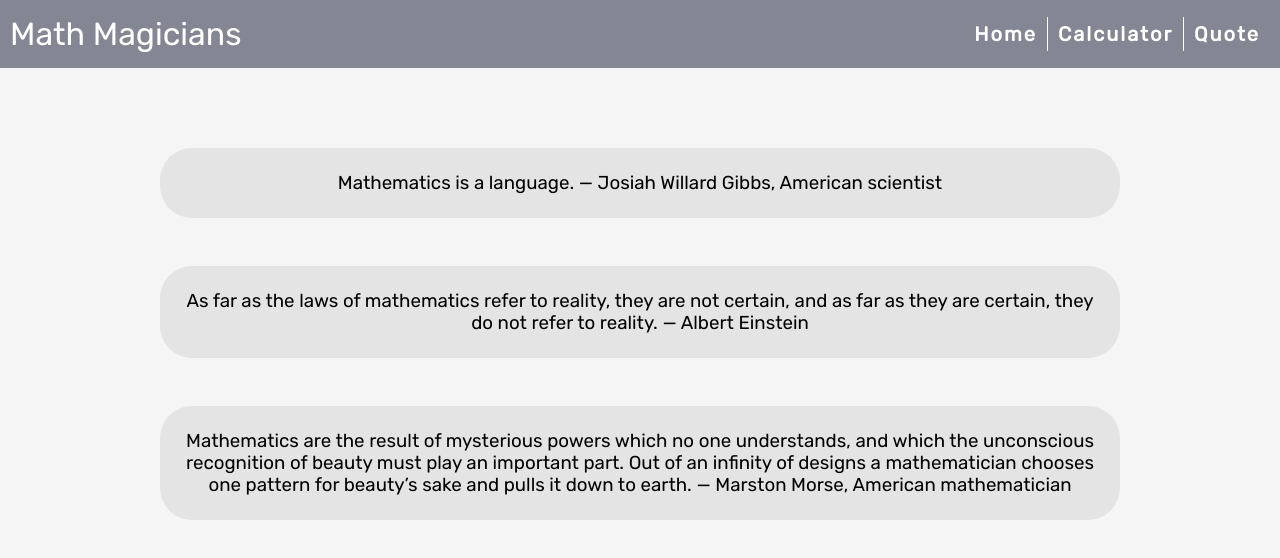
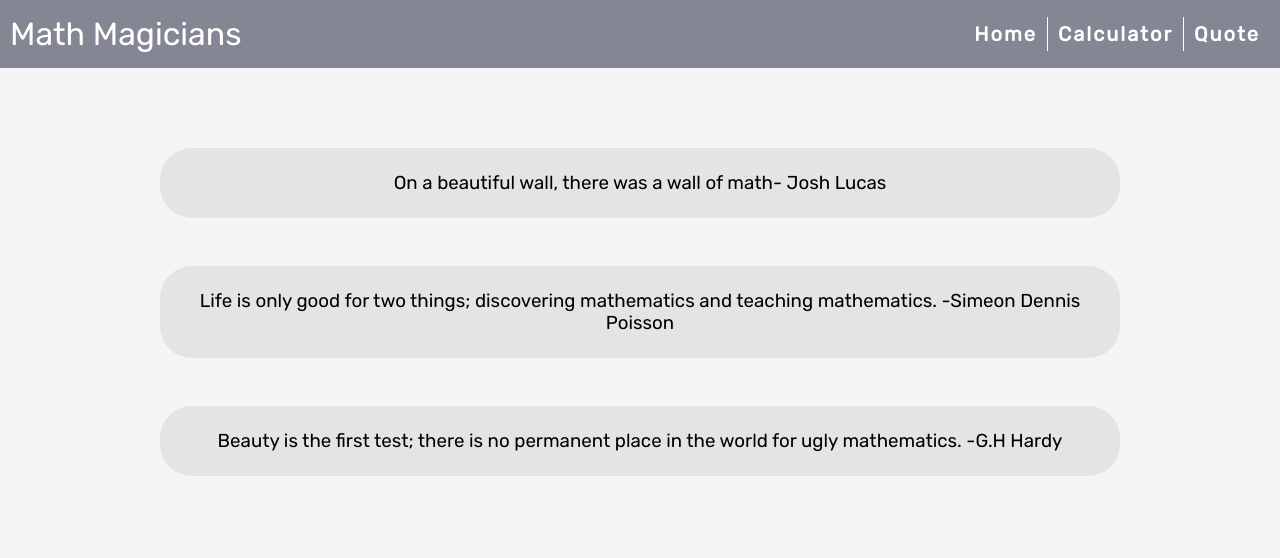
Before and after one commit to Busiwa24/Math-Magician, a React (Create React App) app: page /quote in a window 1280 px wide. Shown: the top 558 px of the page. Built offline with nearby package versions, Linux system fonts and the light colour scheme.

Commit message:
add changes to quotes JS

```diff
--- a/src/pages/Quote.js
+++ b/src/pages/Quote.js
@@ -4,19 +4,13 @@ import React from 'react';
 const Quote = () => (
   <div className="container">
     <h3>
-      Mathematics is a language. — Josiah Willard Gibbs, American scientist
+    On a beautiful wall, there was a wall of math- Josh Lucas
     </h3>
     <h3>
-      As far as the laws of mathematics refer to reality, they are not certain,
-      and as far as they are certain, they do not refer to reality. — Albert
-      Einstein
+    Life is only good for two things; discovering mathematics and teaching mathematics. -Simeon Dennis Poisson
     </h3>
     <h3>
-      Mathematics are the result of mysterious powers which no one understands,
-      and which the unconscious recognition of beauty must play an important
-      part. Out of an infinity of designs a mathematician chooses one pattern
-      for beauty’s sake and pulls it down to earth. — Marston Morse, American
-      mathematician
+    Beauty is the first test; there is no permanent place in the world for ugly mathematics. -G.H Hardy
     </h3>
   </div>
 );
```
